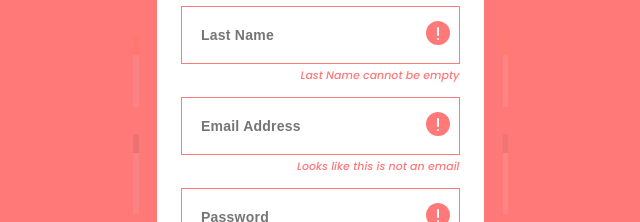
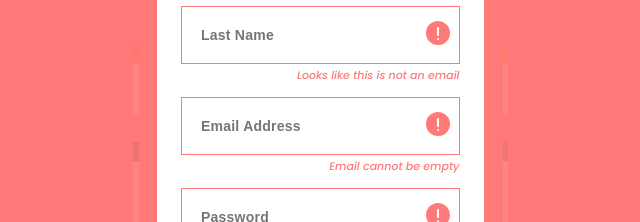
Before and after one commit to NikaNishnianidze/Sign-Up-Form, a React (Vite) app: page / in a window 1280 px wide. Shown: the part 555-777 px from the top of the page, without its empty margins (320-960 px from the left). Built offline with nearby package versions, Linux system fonts and the light colour scheme.

Commit message:
email validation

```diff
--- a/src/App.jsx
+++ b/src/App.jsx
@@ -19,6 +19,8 @@ import {
 import { useState } from "react";
 import Error from "../public/images/icon-error.svg";
 
+const emailRegex = /^[a-zA-Z0-9._-]+@[a-zA-Z0-9.-]+\.[a-zA-Z]{2,6}$/;
+
 function App() {
   const [inputValues, setInputValues] = useState({
     firstName: "",
@@ -26,9 +28,37 @@ function App() {
     email: "",
     password: "",
   });
+  const [message, setMessage] = useState("");
+  const [errors, setErrors] = useState({
+    firstName: "",
+    lastName: "",
+    email: "",
+    password: "",
+  });
 
   const giveInput = (e, field) => {
-    setInputValues({ ...inputValues, [field]: e.target.value });
+    const value = e.target.value;
+
+    if (field === "email") {
+      if (value && !emailRegex.test(value)) {
+        setErrors((prevErrors) => ({
+          ...prevErrors,
+          email: "Looks like this is not an email",
+        }));
+      } else {
+        setErrors((prevErrors) => ({
+          ...prevErrors,
+          email: "",
+        }));
+      }
+    } else {
+      setErrors((prevErrors) => ({
+        ...prevErrors,
+        [field]: value === "" ? `${field} cannot be empty` : "",
+      }));
+    }
+
+    setInputValues({ ...inputValues, [field]: value });
   };
 
   const inputs = [
@@ -40,12 +70,12 @@ function App() {
     {
       label: "Last Name",
       field: "lastName",
-      error: "Last Name cannot be empty",
+      error: errors.email || "Looks like this is not an email",
     },
     {
       label: "Email Address",
       field: "email",
-      error: "Looks like this is not an email",
+      error: "Email cannot be empty",
     },
     { label: "Password", field: "password", error: "Password cannot be empty" },
   ];
@@ -75,14 +105,14 @@ function App() {
                     placeholder={item.label}
                     style={{
                       border:
-                        inputValues[item.field] === ""
+                        inputValues[item.field] === "" || errors[item.field]
                           ? "1px solid #FF7979"
                           : "",
                     }}
                     value={inputValues[item.field]}
                     onChange={(e) => giveInput(e, item.field)}
                   />
-                  {inputValues[item.field] === "" ? (
+                  {inputValues[item.field] === "" || errors[item.field] ? (
                     <img
                       style={{
                         position: "absolute",
@@ -94,13 +124,14 @@ function App() {
                       alt="error"
                     />
                   ) : null}
-                  {inputValues[item.field] === "" ? (
+                  {inputValues[item.field] === "" || errors[item.field] ? (
                     <ErrorPar>{item.error}</ErrorPar>
                   ) : null}
                 </InputDiv>
               ))}
             </InputContainer>
             <ClaimButton>CLAIM YOUR FREE TRIAL</ClaimButton>
+            <p>{message}</p>
             <FooterPar>
               By clicking the button, you are agreeing to our
               <FooterSpan> Terms and Services</FooterSpan>
```
